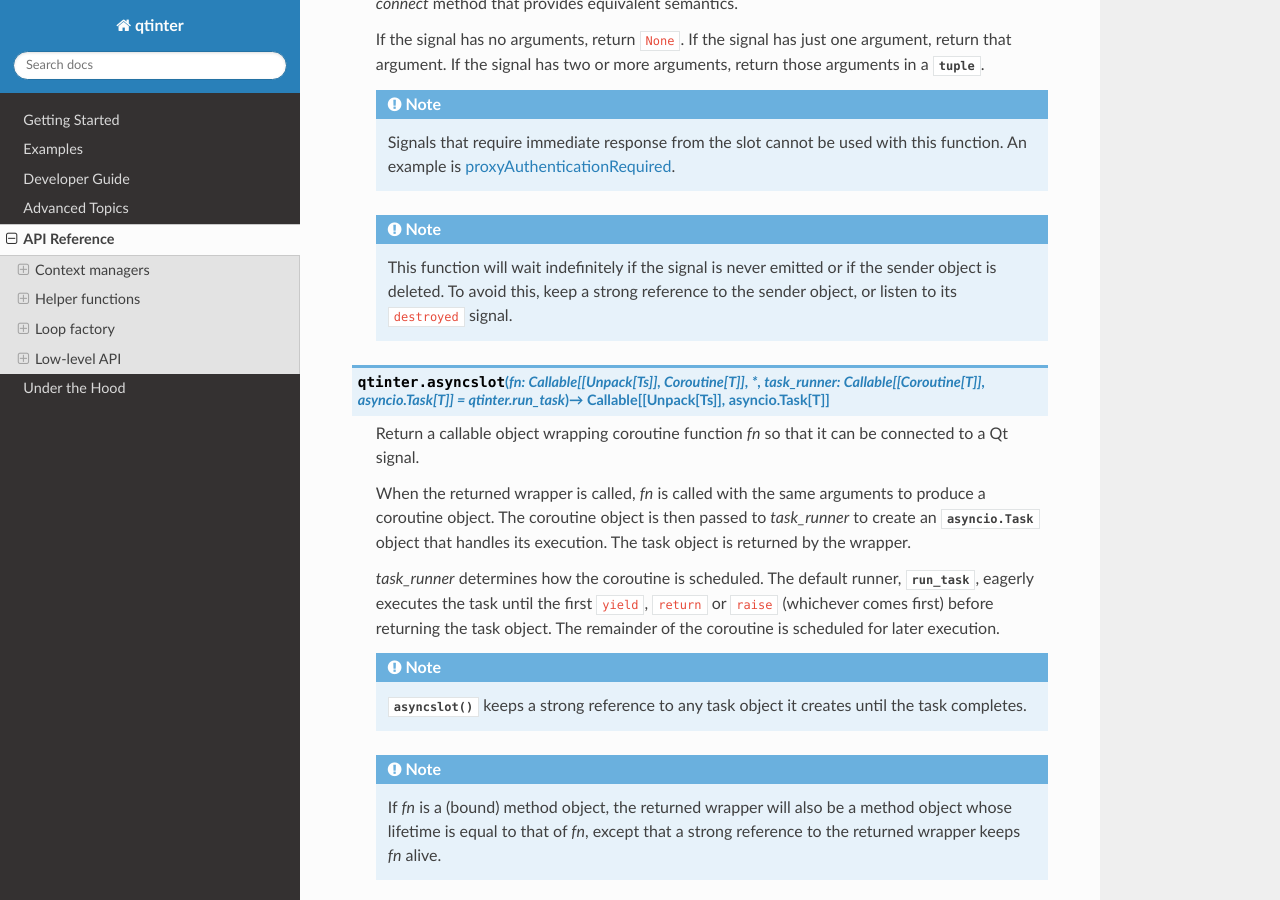
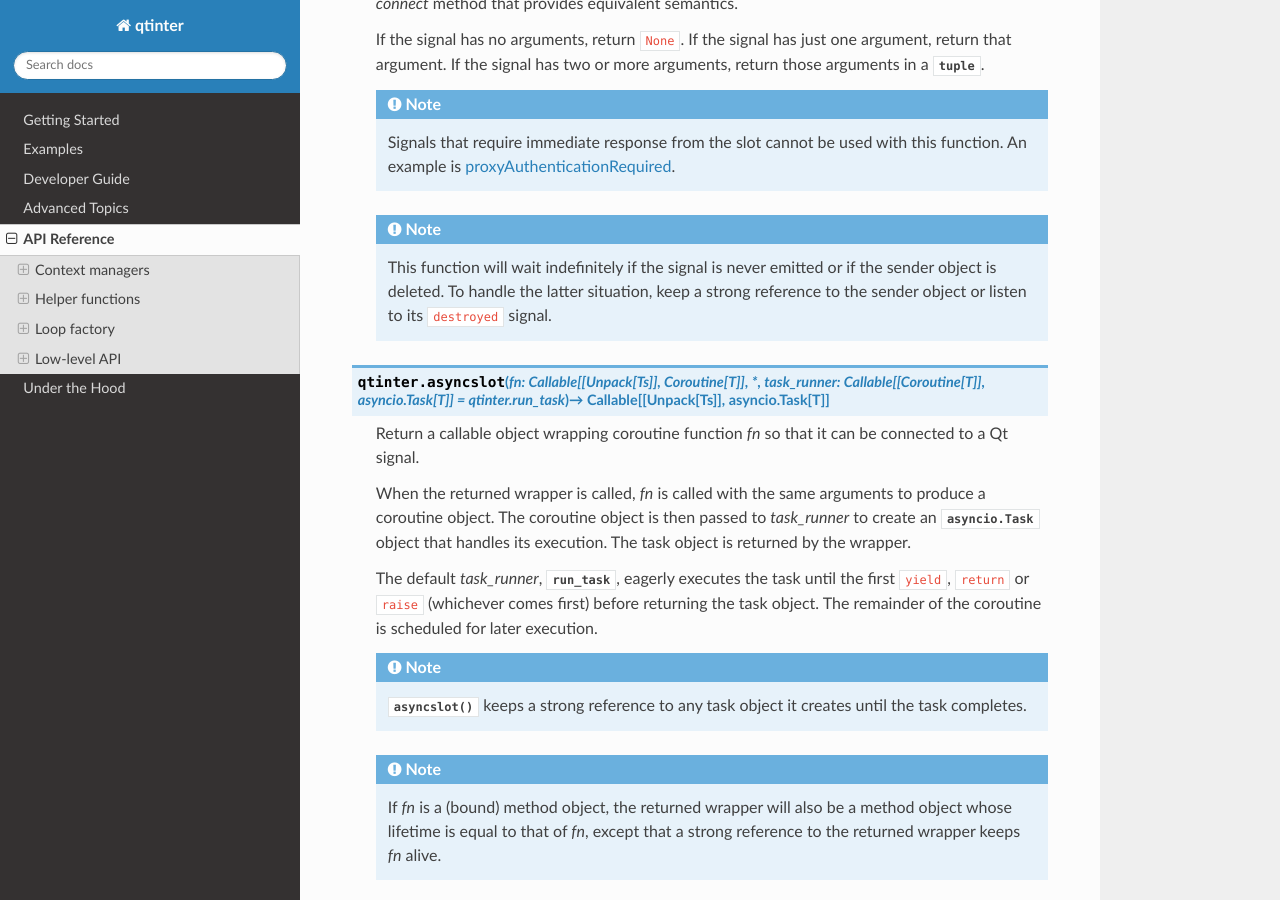
Before and after one commit to fancidev/qtinter, a Sphinx documentation site: the page built from docs/reference.rst, in a window 1280 px wide and 900 px high, scrolled down 1623 px. Built offline with Sphinx 7.4.7 and the Read the Docs theme 2.0.0, drawn with Linux system fonts in a browser that asks for light colours; the version number could not be read and is left out.

Commit message:
Editorial updates to docs.

```diff
--- a/docs/reference.rst
+++ b/docs/reference.rst
@@ -117,9 +117,9 @@ Helper functions
    .. note::
 
       This function will wait indefinitely if the signal is never
-      emitted or if the sender object is deleted.  To avoid this,
-      keep a strong reference to the sender object, or listen to
-      its ``destroyed`` signal.
+      emitted or if the sender object is deleted.  To handle the
+      latter situation, keep a strong reference to the sender object
+      or listen to its ``destroyed`` signal.
 
 .. function:: asyncslot(fn: typing.Callable[[typing.Unpack[Ts]], typing.Coroutine[T]], *, task_runner: Callable[[typing.Coroutine[T]], asyncio.Task[T]] = qtinter.run_task) -> typing.Callable[[typing.Unpack[Ts]], asyncio.Task[T]]
 
@@ -132,11 +132,10 @@ Helper functions
    object that handles its execution.  The task object is returned
    by the wrapper.
 
-   *task_runner* determines how the coroutine is scheduled.  The
-   default runner, :class:`run_task`, eagerly executes the task
-   until the first ``yield``, ``return`` or ``raise`` (whichever comes
-   first) before returning the task object.  The remainder of the
-   coroutine is scheduled for later execution.
+   The default *task_runner*, :class:`run_task`, eagerly executes the
+   task until the first ``yield``, ``return`` or ``raise`` (whichever
+   comes first) before returning the task object.  The remainder of
+   the coroutine is scheduled for later execution.
 
    .. note::
 
```
